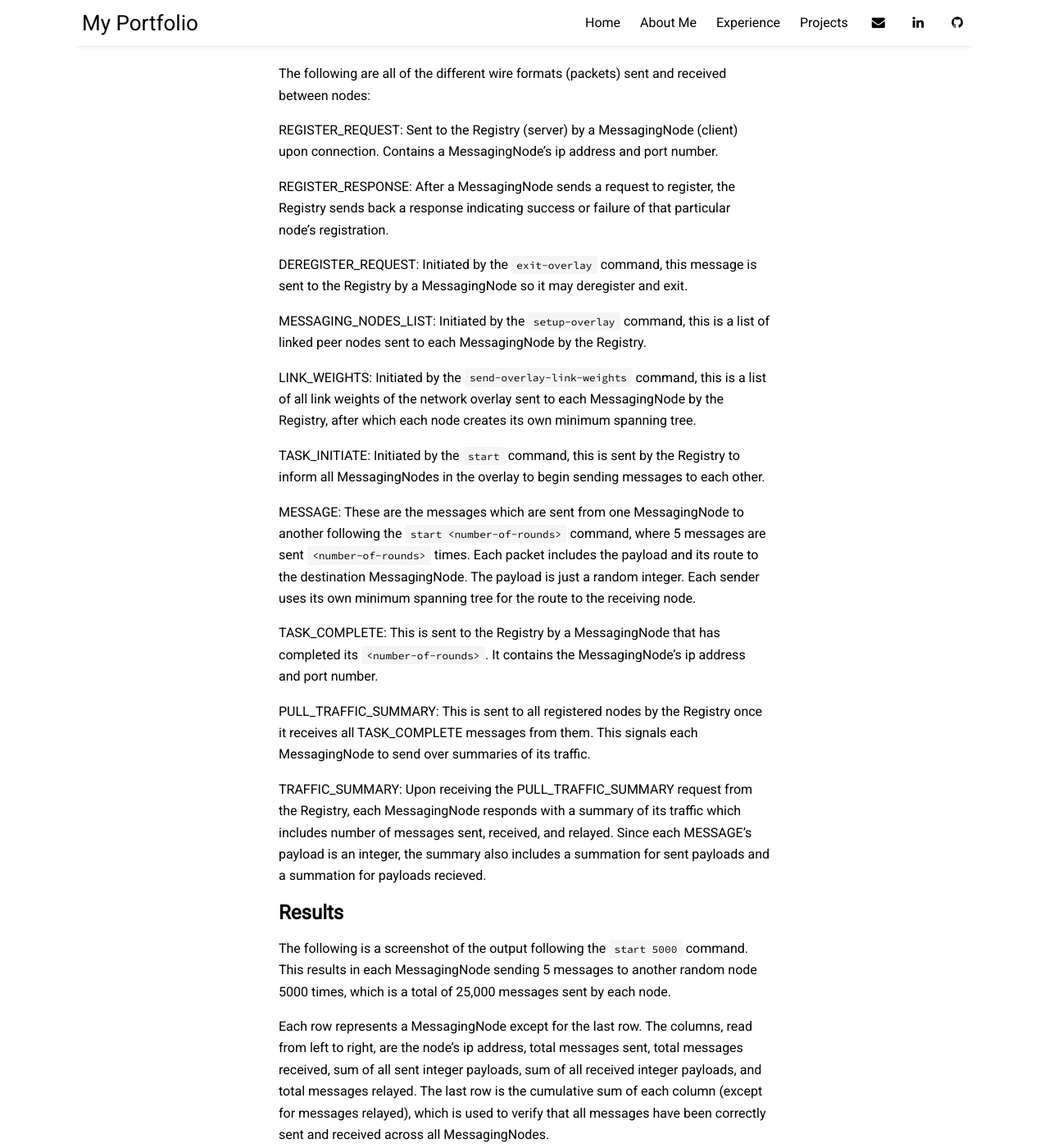
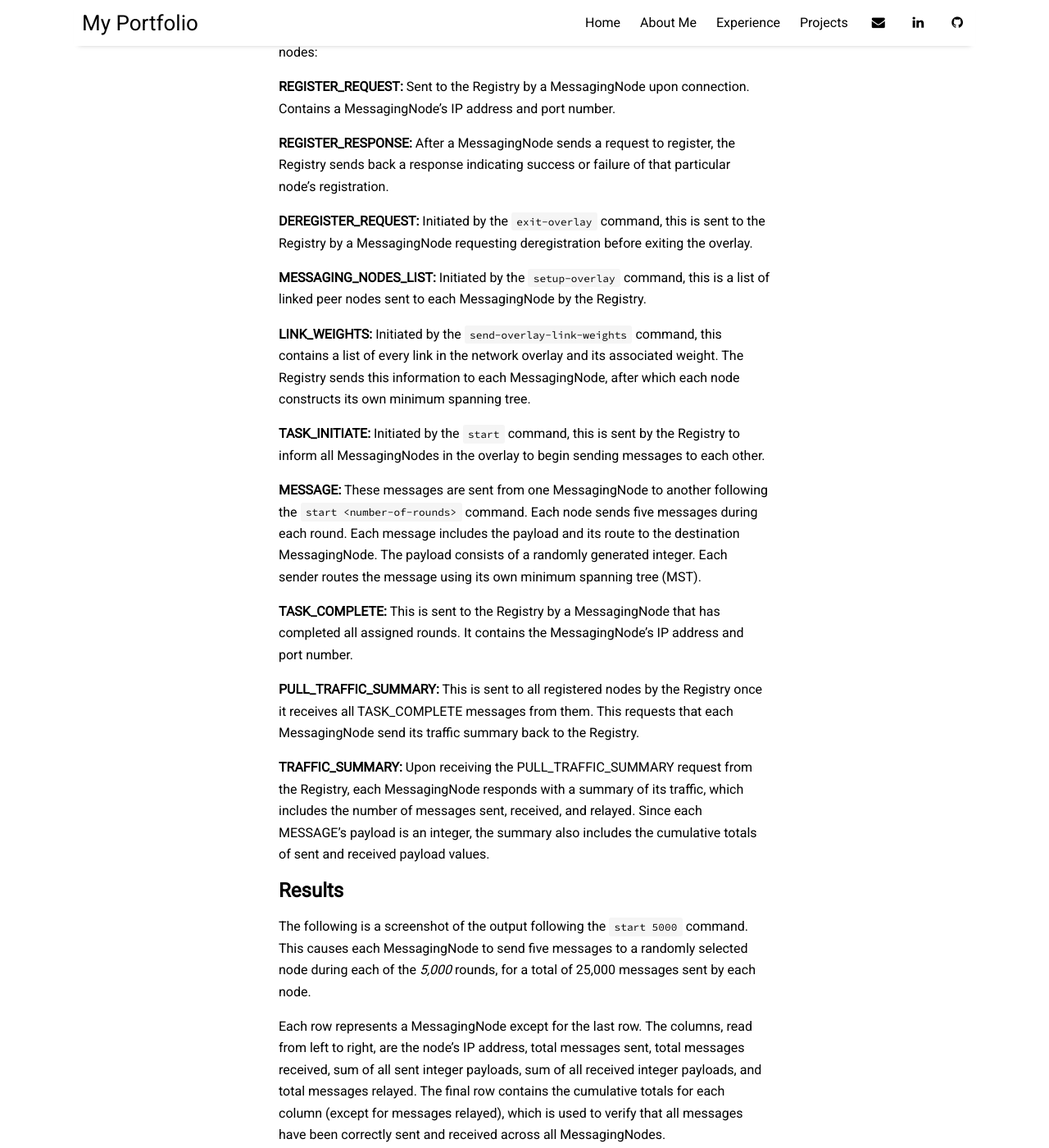
Before and after one commit to naslash/naslash.github.io, a Jekyll site: the page built from pages/network-overlay.md, in a window 1280 px wide and 1400 px high, scrolled down 4190 px. Shown: the whole window at 82% size. Built offline with Jekyll 4.4.1, drawn with Linux system fonts in a browser that asks for light colours; nearby versions of some CDN libraries; some of the changed text lies outside the part shown.

Commit message:
Completed network-overlay

````diff
--- a/pages/network-overlay.md
+++ b/pages/network-overlay.md
@@ -7,119 +7,121 @@ permalink: /network-overlay
 The repository for this project is private, but I'm happy to share it with potential employers if requested.
 
 ## About
-For this project I constructed a logical network overlay over a distributed set of nodes (servers/clients), where minimum spanning trees of these nodes are constructed to route wire formats (packets) between them in a distributed system.
+I constructed a logical network overlay for a distributed set of nodes (servers/clients). Each node builds a minimum spanning tree (MST) used to route messages encoded as wire format packets throughout the distributed system.
 
 ## Description
-The Registry node holds the main server in which all MessagingNodes (clients) connect and register their ip addresses and port numbers. This is initiated by the following commands:
+The Registry node hosts the main server to which all MessagingNodes (clients) connect to register their ip addresses and port numbers. This process is initiated with the following commands:
 
-```java csx55.overlay.node.Registry <registry-port>``` starts a server in the specified port number.
+```java csx55.overlay.node.Registry <registry-port>``` starts a server on the specified port.
 
-```java csx55.overlay.node.MessagingNode <registry-host> <registry-port>``` connects a MessagingNode (client) to the Registry where it is then registered.
+```java csx55.overlay.node.MessagingNode <registry-host> <registry-port>``` connects a MessagingNode (client) to the Registry, where it is registered.
 
-This is demonstrated in the following screenshot. The Registry node (bottom-right), named Tokyo, creates a server socket in port 5000, then each MessagingNode is connected to Tokyo's socket in port 5000 and registered:
+This is illustrated in the following screenshot. The Registry node (bottom-right), named Tokyo, creates a server socket on port 5000, then each MessagingNode connects to Tokyo's server on port 5000 and registered:
 
 (Click image to enlarge)
 [![nodes-registered](/assets/img/all-nodes-registered.png)](/assets/img/all-nodes-registered.png)
 
-Once all MessagingNodes have been registered, the Registry creates an overlay by linking each node to a specified number of other nodes. This specified number is determined by the ```setup-overlay``` command (explained [below](#server-commands)). Each link is bidirectional and is assigned a random weight between 1-10. Each MessagingNode creates its own minimum spanning tree out (MST) of the Registry's overlay.
+Once all MessagingNodes have been registered, the Registry creates an overlay by linking each node to a specified number of other nodes. This specified number is determined by the ```setup-overlay``` command (explained [below](#server-commands)). Each link is bidirectional and is assigned a random weight between 1-10. Each MessagingNode constructs its own minimum spanning tree (MST) from the Registry's overlay.
 
-After all MSTs are created, the MessagingNodes are ready to begin sending messages to each other for a specified number of rounds determined by the ```start``` command (explained [below](#server-commands)). For each round, a node sends 5 messages to another randomly selected node, where the payload of each message is a random integer. Nodes send/receive all data as encoded/decoded bytes in the form of wire formats (explained [below](#wire-formats)).
+After all MSTs have been constructed, the MessagingNodes are ready to begin sending messages to each other for a specified number of rounds, determined by the ```start``` command (explained [below](#server-commands)). During each round, every node sends five messages to a randomly selected destination node, where the payload of each message is a random integer. Nodes send and receive all data as encoded byte streams defined by the wire format protocol (explained [below](#wire-formats)).
 
-Once all rounds of messages have been completed, the server outputs a summary of summed up totals from each node that is used to verify that all rounds of messages have been correctly sent and received based on the following observations:
+Once all messaging rounds have completed, the server outputs summary statistics from each node which is used to verify that all rounds of messages have been correctly sent and received based on the following observations:
 
-1. The total number of messages sent from each node must match. This is because all nodes must send 5 messages per round.
+1. The total number of messages sent by each node must be identical. This is because each node must send 5 messages per round.
 2. The cumulative sum of sent messages across the set of all nodes must match the cumulative sum of received messages across the set of all nodes. The number of messages received for each node differs since the receiving node is chosen at random.
-3. The cumulative sum of sent payloads (integers) across the set of all nodes must match the cumulative sum of received payloads across the set of all nodes.
+3. The cumulative sum of payload values (integers) sent across all nodes must match the cumulative sum of received payloads across the set of all nodes.
 
-These are observed in the [Results](#results) below.
+These properties can be observed in the [Results](#results) section below.
 
 ## Terminal Commands
 
-Once all MessagingNodes are connected to the Registry (server) and are registered, the following terminal commands are used to determine the next steps:
+Once all MessagingNodes have connected to the Registry and completed registration, the following terminal commands determine the next steps:
 
 #### Server commands:
 
-```list-messaging-nodes``` : Lists the ip address and port number of each registered messaging node.
+```list-messaging-nodes``` : Lists the IP address and port number of each registered MessagingNode.
 
 [![list-nodes](/assets/img/list-messaging-nodes.png)](/assets/img/list-messaging-nodes.png)
 
-```setup-overlay <number-of-connections>``` : This command results in the Registry setting up the overlay. This is achieved by connecting each node to number-of-connections other nodes, then assigning a weight value to each link, which is a random number between 1-10 in this case. The Registry then sends wire fromats (packets) to each messaging node containing a list of peer nodes it should connect to.
+```setup-overlay <number-of-connections>``` : This command instructs the Registry to construct the network overlay. This is achieved by connecting each node to *number-of-connections* other nodes, then assigning each link a random weight between 1 and 10. The Registry then sends wire formats to each MessagingNode containing the list of peer nodes to which each MessagingNode should connect.
 
 [![setup-overlay](/assets/img/setup-overlay-ser.png)](/assets/img/setup-overlay-ser.png)
 
-```list-weights``` : Lists each link in the overlay, comprised of its weight and 2 connected nodes.
+```list-weights``` : Lists every link in the overlay, including its weight and the two connected nodes.
 
 [![weights](/assets/img/list-weights.png)](/assets/img/list-weights.png)
 
-```send-overlay-link-weights``` : Tells the Registry to send wire fromats (packets) containing the link weights of the entire network overlay to all registered Messaging nodes in that overlay. This allows each messaging node to be aware of all the links in the system's network and uses this data to construct a minimum spanning tree (MST). Each node builds its own MST with itself as the root and spanning all other nodes in the network. This command is issued after the setup-overlay command.
+```send-overlay-link-weights``` : Instructs the Registry to send wire formats containing the link weights of the entire network overlay to all registered MessagingNodes in that overlay. This allows each MessagingNode to learn every link in the overlay and use this data to construct a minimum spanning tree (MST). Each node builds its own MST rooted at itself and spanning every other node in the network. This command is typically issued after *setup-overlay*.
 
 [![send-weights](/assets/img/send-overlay-link-weights.png)](/assets/img/send-overlay-link-weights.png)
 
-```start <number-of-rounds>``` : This results in nodes exchanging messages within the overlay. Each node sends 5 messages to another random node a total of number-of-rounds times. See [results](#results) below.
+```start <number-of-rounds>``` : This command initiates message exchange among all nodes in the overlay. Each node sends five messages to a randomly selected node for the specified number of rounds. See [results](#results) below.
 
 #### Client commands:
 
-```print-mst``` : Prints the MessagingNode's minimum spanning tree, listed in Breadth-First Search order.
+```print-mst``` : Prints the MessagingNode's minimum spanning tree, listed in breadth-first search (BFS) order.
 
 [![mst](/assets/img/print-mst.png)](/assets/img/print-mst.png)
 
-```exit-overlay``` : The MessagingNode first sends a deregistration request (explained below) to the Registry then exists after it receives a confirmation from the Registry.
+```exit-overlay``` : The MessagingNode first sends a deregistration request (explained [below](#wire-formats)) to the Registry, then exits after receiving confirmation from the Registry.
 
 ## Wire Formats
 
-The following are all of the different wire formats (packets) sent and received between nodes:
+The following wire formats (encoded byte streams) are sent and received between nodes:
 
-REGISTER_REQUEST: Sent to the Registry (server) by a MessagingNode (client) upon connection. Contains a MessagingNode's ip address and port number.
+**REGISTER_REQUEST:** Sent to the Registry by a MessagingNode upon connection. Contains a MessagingNode's IP address and port number.
 
-REGISTER_RESPONSE: After a MessagingNode sends a request to register, the Registry sends back a response indicating success or failure of that particular node's registration.
+**REGISTER_RESPONSE:** After a MessagingNode sends a request to register, the Registry sends back a response indicating success or failure of that particular node's registration.
 
-DEREGISTER_REQUEST: Initiated by the ```exit-overlay``` command, this message is sent to the Registry by a MessagingNode so it may deregister and exit.
+**DEREGISTER_REQUEST:** Initiated by the ```exit-overlay``` command, this is sent to the Registry by a MessagingNode requesting deregistration before exiting the overlay.
 
-MESSAGING_NODES_LIST: Initiated by the ```setup-overlay``` command, this is a list of linked peer nodes sent to each MessagingNode by the Registry.
+**MESSAGING_NODES_LIST:** Initiated by the ```setup-overlay``` command, this is a list of linked peer nodes sent to each MessagingNode by the Registry.
 
-LINK_WEIGHTS: Initiated by the ```send-overlay-link-weights``` command, this is a list of all link weights of the network overlay sent to each MessagingNode by the Registry, after which each node creates its own minimum spanning tree.
+**LINK_WEIGHTS:** Initiated by the ```send-overlay-link-weights``` command, this contains a list of every link in the network overlay and its associated weight. The Registry sends this information to each MessagingNode, after which each node constructs its own minimum spanning tree.
 
-TASK_INITIATE: Initiated by the ```start``` command, this is sent by the Registry to inform all MessagingNodes in the overlay to begin sending messages to each other.
+**TASK_INITIATE:** Initiated by the ```start``` command, this is sent by the Registry to inform all MessagingNodes in the overlay to begin sending messages to each other.
 
-MESSAGE: These are the messages which are sent from one MessagingNode to another following the ```start <number-of-rounds>``` command, where 5 messages are sent ```<number-of-rounds>``` times. Each packet includes the payload and its route to the destination MessagingNode. The payload is just a random integer. Each sender uses its own minimum spanning tree for the route to the receiving node.
+**MESSAGE:** These messages are sent from one MessagingNode to another following the ```start <number-of-rounds>``` command. Each node sends five messages during each round. Each message includes the payload and its route to the destination MessagingNode. The payload consists of a randomly generated integer. Each sender routes the message using its own minimum spanning tree (MST).
 
-TASK_COMPLETE: This is sent to the Registry by a MessagingNode that has completed its ```<number-of-rounds>```. It contains the MessagingNode's ip address and port number.
+**TASK_COMPLETE:** This is sent to the Registry by a MessagingNode that has completed all assigned rounds. It contains the MessagingNode's IP address and port number.
 
-PULL_TRAFFIC_SUMMARY: This is sent to all registered nodes by the Registry once it receives all TASK_COMPLETE messages from them. This signals each MessagingNode to send over summaries of its traffic.
+**PULL_TRAFFIC_SUMMARY:** This is sent to all registered nodes by the Registry once it receives all TASK_COMPLETE messages from them. This requests that each MessagingNode send its traffic summary back to the Registry.
 
-TRAFFIC_SUMMARY: Upon receiving the PULL_TRAFFIC_SUMMARY request from the Registry, each MessagingNode responds with a summary of its traffic which includes number of messages sent, received, and relayed. Since each MESSAGE's payload is an integer, the summary also includes a summation for sent payloads and a summation for payloads recieved.
+**TRAFFIC_SUMMARY:** Upon receiving the PULL_TRAFFIC_SUMMARY request from the Registry, each MessagingNode responds with a summary of its traffic, which includes the number of messages sent, received, and relayed. Since each MESSAGE's payload is an integer, the summary also includes the cumulative totals of sent and received payload values.
 
 ## Results
 
-The following is a screenshot of the output following the ```start 5000``` command. This results in each MessagingNode sending 5 messages to another random node 5000 times, which is a total of 25,000 messages sent by each node.
+The following is a screenshot of the output following the ```start 5000``` command. This causes each MessagingNode to send five messages to a randomly selected node during each of the *5,000* rounds, for a total of 25,000 messages sent by each node.
 
-Each row represents a MessagingNode except for the last row. The columns, read from left to right, are the node's ip address, total messages sent, total messages received, sum of all sent integer payloads, sum of all received integer payloads, and total messages relayed.
-The last row is the cumulative sum of each column (except for messages relayed), which is used to verify that all messages have been correctly sent and received across all MessagingNodes.
+Each row represents a MessagingNode except for the last row. The columns, read from left to right, are the node's IP address, total messages sent, total messages received, sum of all sent integer payloads, sum of all received integer payloads, and total messages relayed.
+The final row contains the cumulative totals for each column (except for messages relayed), which is used to verify that all messages have been correctly sent and received across all MessagingNodes.
 
 [![start](/assets/img/start-5000.png)](/assets/img/start-5000.png)
 
 As shown in the output above, all three conditions for correctness, as previously described [here](#description), are satisfied.
 1. The total number of messages sent is equal across all MessagingNodes at 25,000 sent messages each.
 2. The cumulative sum of total sent messages across all MessagingNodes is equal to the cumulative sum of total received messages across all MessagingNodes, which is 250,000.
-3. The cumulative sum of sent integer payloads across all MessagingNodes is equal to the cumulative sum of received integer payloads across all MessagingNodes, which is 921216498979.00.
+3. The cumulative sum of sent integer payloads across all MessagingNodes is equal to the cumulative sum of received integer payloads across all MessagingNodes, which is 921,216,498,979.00.
 
 ## Optimization
 
-The whole ```start``` process initially took minutes to complete, but I managed to bring it down to just a few seconds by adjusting how the sending and receiving of messages is synchronized in MessagingNode and Registry. I defined a ```synchronized``` method for each task that sends and receives [wire formats](#wire-formats) in the overlay, and they are the following:
+The whole ```start``` process initially took minutes to complete, but I managed to bring it down to just a few seconds by redesigning the synchronization between message sending and receiving in the MessagingNode and Registry classes. Previously, I ```synchronized``` more code than necessary, forcing other operations to wait for locks to be released or for the state updates required before they could begin executing. I refactored the implementation so that only the critical sections of each task are synchronized.
 
-- In MessagingNode, ```synchronized void sendMessages(String[] route)``` sends 5 messages to the next node in the passed in route, where it is then relayed to its destination at the end of the route. A destination node is chosen at random from a HashMap that holds the route to each node in the minimum spanning tree.
-- In MessagingNode, ```synchronized void processPayload(String[] route, int payload)``` handles incoming payloads where it either relays the payload to the next node in the route, or adds the payload to its sum if the current receiving node is destination node.
-- In the Registry, ```syncrhonized void nodeTaskComplete()``` processes the received TASK_COMPLETE [wire formats](#wire-formats) sent by each MessagingNode after completing their last round of messages. Once all tasks are completed, this method first calls ```sleep()``` on the thread for 500 milliseconds to ensure all payloads have reached their destinations, and then sends a PULL_TRAFFIC_SUMMARY [wire format](#wire-formats) to request a traffic summary from each MessagingNode.
-- In the Registry, ```synchronized void addTrafficSummary(String nodeID)``` processes the received TRAFFIC_SUMMARY [wire formats](#wire-formats) sent by each MessagingNode, and after it processing the last one, it prints a summary report of all nodes as shown [above](#results).
+The process consists of four separate tasks that involve sending and/or receiving [wire formats](#wire-formats) throughout the overlay. Because these operations require synchronization, I defined a dedicated ```synchronized``` method for each one. This allows the operations to execute independently while still maintaining thread safety. These methods are:
 
-Once a TASK_INITIATE message is received by a MessagingNode, ```sendPayload()``` (screenshot below) is called to execute the message sending process, which is where the synchronized ```sendMessages(String[] route)``` method is called. Once the last round is executed, a TASK_COMPLETE [wire format](#wire-formats) is sent to the Registry, which executes its synchronized ```nodeTaskComplete()```.
+- In MessagingNode, ```synchronized void sendMessages(String[] route)``` sends five messages to the next node in the specified route, where they are then relayed to their destination at the end of the route. A destination node is chosen at random from a HashMap that holds the route to each node in the minimum spanning tree.
+- In MessagingNode, ```synchronized void processPayload(String[] route, int payload)``` handles incoming payloads by either relaying them to the next node in the route, or adding the payload integer value to the receiving node's cumulative total if the current node is the destination.
+- In the Registry, ```synchronized void nodeTaskComplete()``` processes the received TASK_COMPLETE [wire formats](#wire-formats) sent by each MessagingNode after completing their last round of messages. Once every MessagingNode has reported completion, this method first calls ```sleep()``` on the thread for 500 milliseconds to ensure all payloads have reached their destinations, and then sends a PULL_TRAFFIC_SUMMARY [wire format](#wire-formats) to request a traffic summary from each MessagingNode.
+- In the Registry, ```synchronized void addTrafficSummary(String nodeID)``` processes the received TRAFFIC_SUMMARY [wire formats](#wire-formats) sent by each MessagingNode, and after processing the last one, it prints a summary report of all nodes as shown [above](#results).
+
+Once a TASK_INITIATE wire format is received by a MessagingNode, ```sendPayload()``` (screenshot below) is called to execute the message sending process, which is where the synchronized ```sendMessages(String[] route)``` method is called. After completing the final round, a TASK_COMPLETE [wire format](#wire-formats) is sent to the Registry, which executes its synchronized ```nodeTaskComplete()```.
 
 [![send](/assets/img/send-payload.png)](/assets/img/send-payload.png)
 
-A payload is sent and received in the form of a MESSAGE [wire format](#wire-formats).
+Payloads are transmitted using the MESSAGE [wire format](#wire-formats).
 
-Any time a MessagingNode receives a payload, ```receivePayload()``` (screenshot below) is called to decode the incoming MESSAGE bits and pass its data to the synchronized ```processPayload()``` method.
+Any time a MessagingNode receives a payload, ```receivePayload()``` (screenshot below) is called to decode the incoming MESSAGE wire format and pass its data to the synchronized ```processPayload()``` method.
 
 [![receive](/assets/img/receive-payload.png)](/assets/img/receive-payload.png)
 
-Implementing it this way allows a MessagingNode to continuously loop through rounds, sending messages while also processing payloads as they are received, without the two operations overlapping thanks to Java's synchronization mechanism.
+This design allows a MessagingNode to continuously send messages while also handling incoming payloads, without the two operations overlapping thanks to Java's synchronization mechanism.
````
